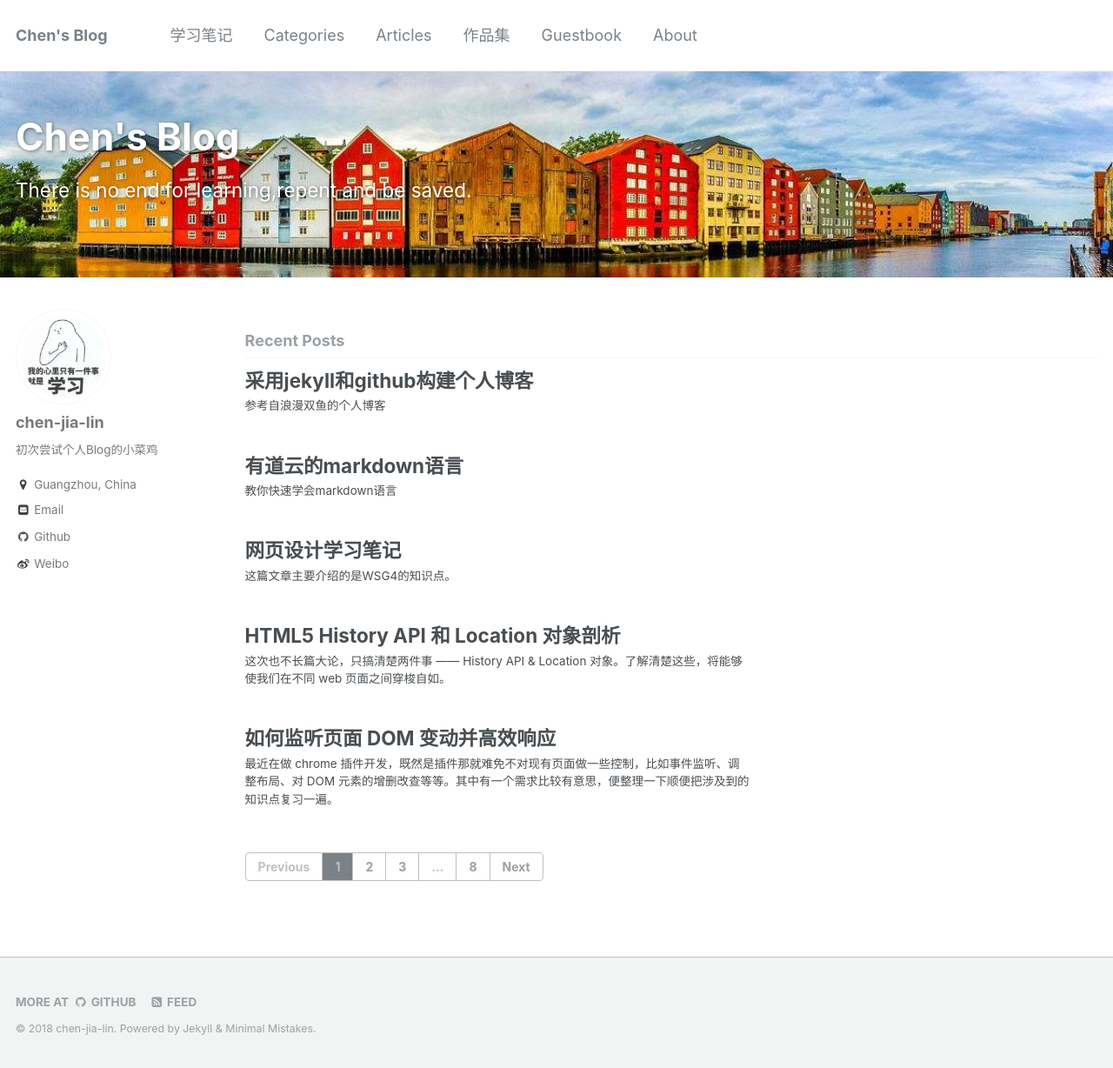
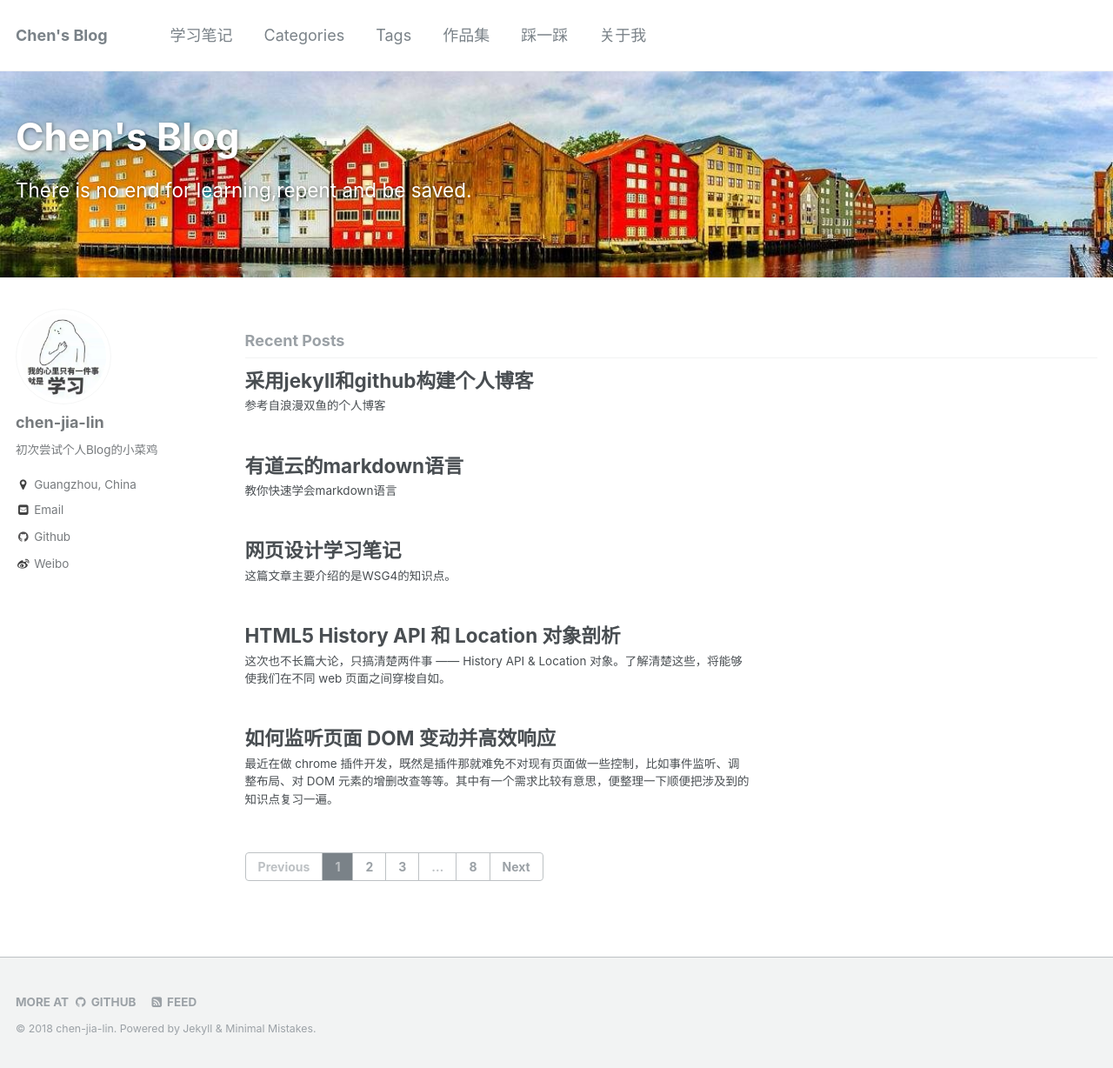
Before and after one commit to Chen-Jia-lin/chen-jia-lin.github, a Jekyll site: the page built from index.html, in a window 1280 px wide and 1228 px high. Shown: the whole window at 87% size. Built offline with Jekyll 4.4.1, drawn with Linux system fonts in a browser that asks for light colours; the list of posts is cut into pages by our own code; comment, search, counter and statistics services are not loaded.

Commit message:
改下标题名字

```diff
--- a/_data/navigation.yml
+++ b/_data/navigation.yml
@@ -6,14 +6,14 @@ main:
   - title: "Categories"
     url: /categories
 
-  - title: "Articles"
+  - title: "Tags"
     url: /tags
 
   - title: "作品集"
     url: /portfolio
 
-  - title: "Guestbook"
+  - title: "踩一踩"
     url: /guestbook
 
-  - title: "About"
+  - title: "关于我"
     url: /about
```
